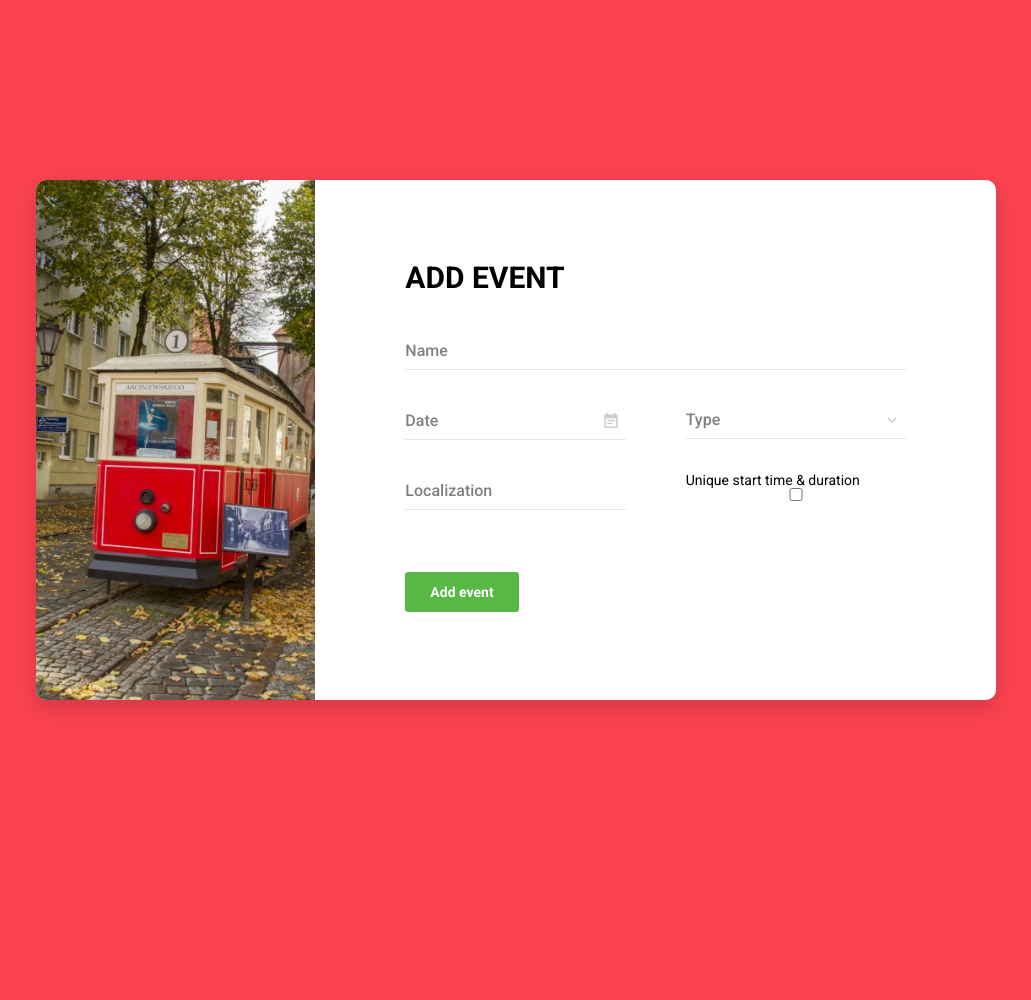
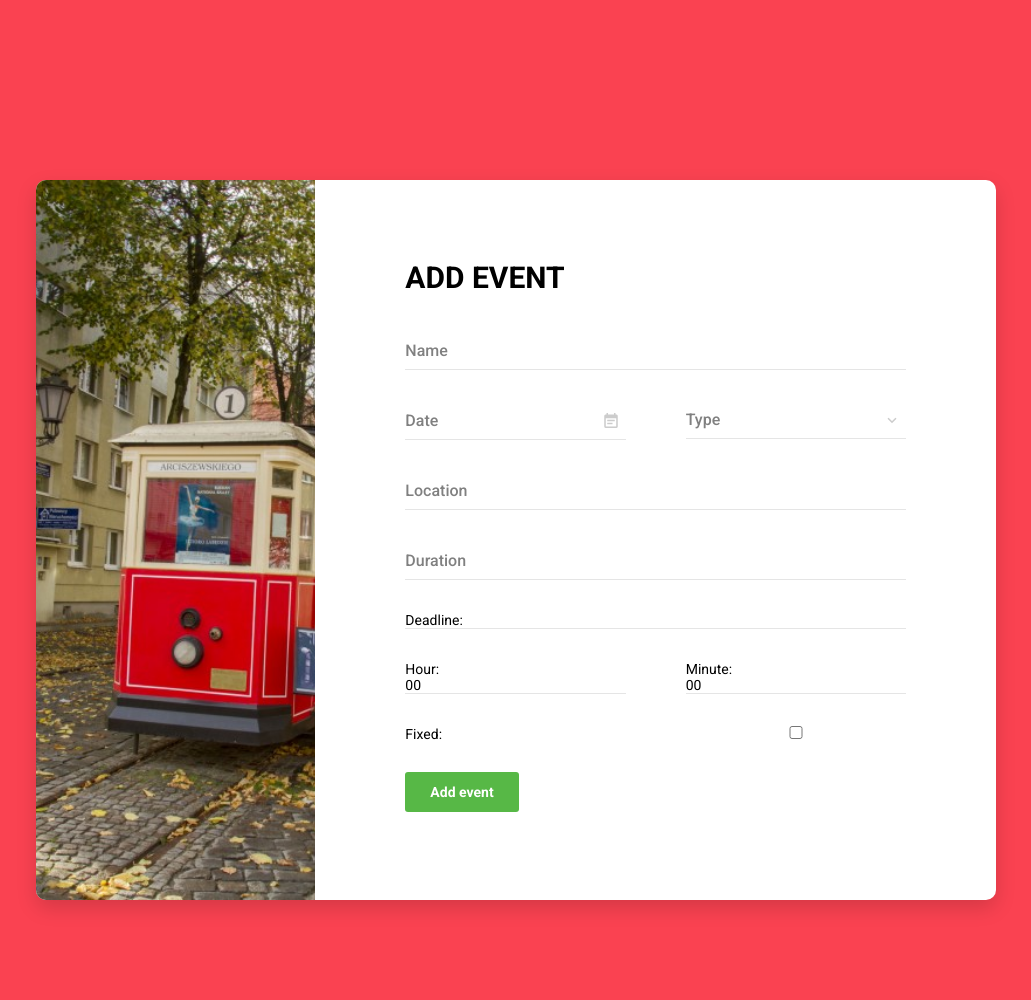
Before and after one commit to swiftplan-winhacks/swiftplan, a Flask app: page /index in a window 1280 px wide. Shown: the whole page, without its empty margins (124-1155 px from the left). Before the commit the page ends 712 px from the top, so only its background shows below. Run offline with Flask 2, Linux system fonts and the light colour scheme.

Commit message:
Add files via upload

```diff
--- a/templates/index.html
+++ b/templates/index.html
@@ -13,23 +13,10 @@
     <title>SwiftPlan</title>
 
     <script>
-      function showTime(){
-          // Get the checkbox
-          var checkBox = document.getElementById("check");
-          // Get the output text
-          var text = document.getElementById("container1");
-
-          // If the checkbox is checked, display the output text
-          if (checkBox.checked == true){
-            text.style.display = "block";
-          } else {
-            text.style.display = "none";
-          }
-      }
       function showFixed(){
         var checkBox = document.getElementById("fixed");
         // Get the output text
-        var text = document.getElementById("container2");
+        var text = document.getElementById("container3");
 
         // If the checkbox is checked, display the output text
         if (checkBox.checked == true){
@@ -88,42 +75,57 @@
                                 </div>
                             </div>
                         </div>
+                        <div class="input-group">
+                            <input class="input--style-2" type="text" placeholder="Location" name="location">
+                        </div>
+                        <div class="input-group">
+                            <input class="input--style-2" type="text" placeholder="Duration" name="duration">
+                        </div>
+                        <div id="container3" style="display: none">
+                        <div class="input-group">
+                            Start
+                        </div>
                         <div class="row row-space">
                             <div class="col-2">
                                 <div class="input-group">
-                                    <input class="input--style-2" type="text" placeholder="Localization" name="localization">
-                                </div>
-                            </div>
-                            <div class="col-2">
-                                  <label for="check">Unique start time & duration</label><input type='checkbox' id="check" onclick="showTime()">
+                                  Hour: <input type="number" name="end_hour" min="0" max="23" step="1" value="00">
+                        </div>
                       </div>
-                        </div>
-                        <div id="container1" style="display: none;">
-                          <div class="row row-space">
-                              <div class="col-2">
-                                  <div class="input-group">
-                                    Duration: <input type="number" name="duration" min="0" max="480" step="1" value="00">
-                          </div>
-                        </div>
-                          <div class="col-2">
-                            The task is fixed (set start time): <input display="inline" type="checkbox" name="fixed" id="fixed" onclick="showFixed();">
-                        </div>
-                </div>
-                <div id="container2" style="display: none;">
-                  <div class="row row-space">
-                      <div class="col-2">
+                        <div class="col-2">
                           <div class="input-group">
-                            Hour: <input type="number" name="duration" min="0" max="23" step="1" value="00">
+                            Minute: <input type="number" name="end_minute" min="0" max="59" step="1" value="00">
                   </div>
                 </div>
+              </div>
+              <div class="input-group">
+                  <input class="input--style-2 js-datepicker" type="text" placeholder="Date" name="end_day">
+                  <i class="zmdi zmdi-calendar-note input-icon js-btn-calendar"></i>
+              </div>
+            </div>
+                        <div class="input-group">
+                            Deadline:
+                        </div>
+                        <div class="row row-space">
+                            <div class="col-2">
+                                <div class="input-group">
+                                  Hour: <input type="number" name="hour" min="0" max="23" step="1" value="00">
+                        </div>
+                      </div>
+                        <div class="col-2">
+                          <div class="input-group">
+                            Minute: <input type="number" name="minute" min="0" max="59" step="1" value="00">
+                  </div>
+                </div>
+              </div>
+              <div class="row row-space">
                   <div class="col-2">
-                    <div class="input-group">
-                      Minute: <input type="number" name="duration" min="0" max="59" step="1" value="00">
+                        Fixed:
             </div>
-                </div>
-        </div>
+              <div class="col-2">
+                  <input display="inline" type="checkbox" name="fixed" id="fixed" onclick="showFixed()">
       </div>
-                        </div>
+    </div>
+
                         <div class="p-t-30">
                             <button class="btn btn--radius btn--green" type="submit">Add event</button>
                         </div>
```
